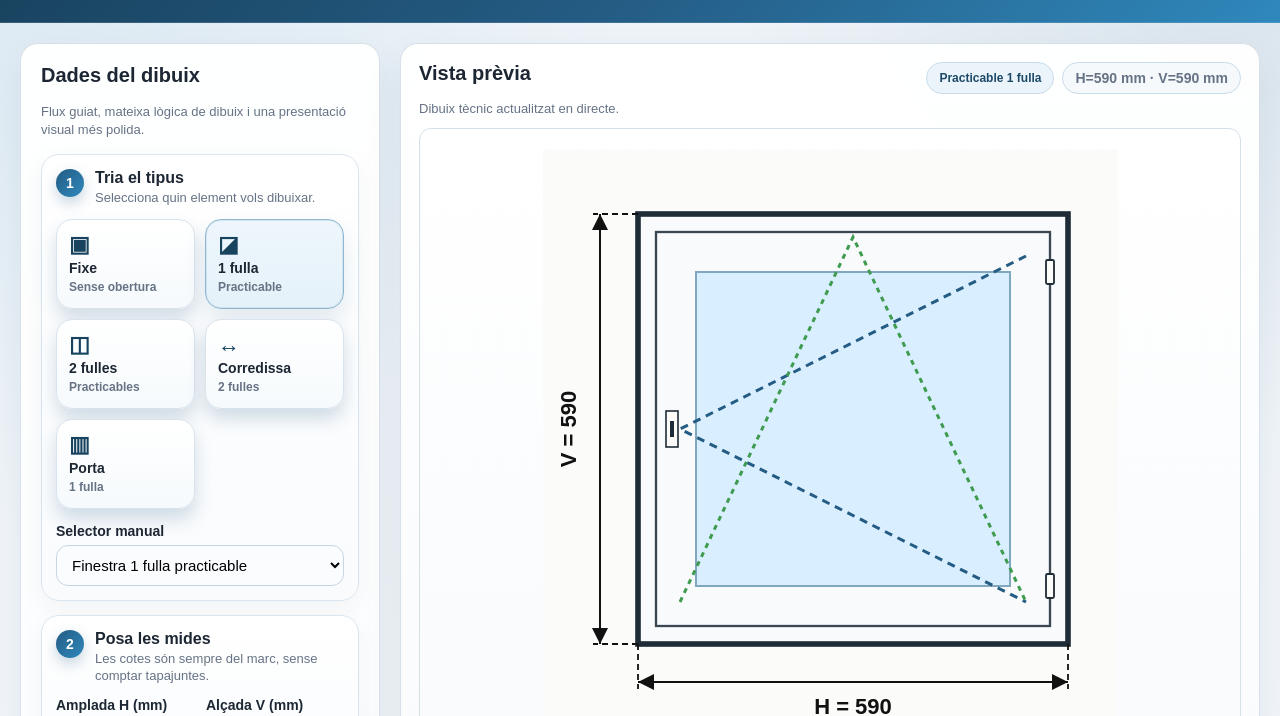
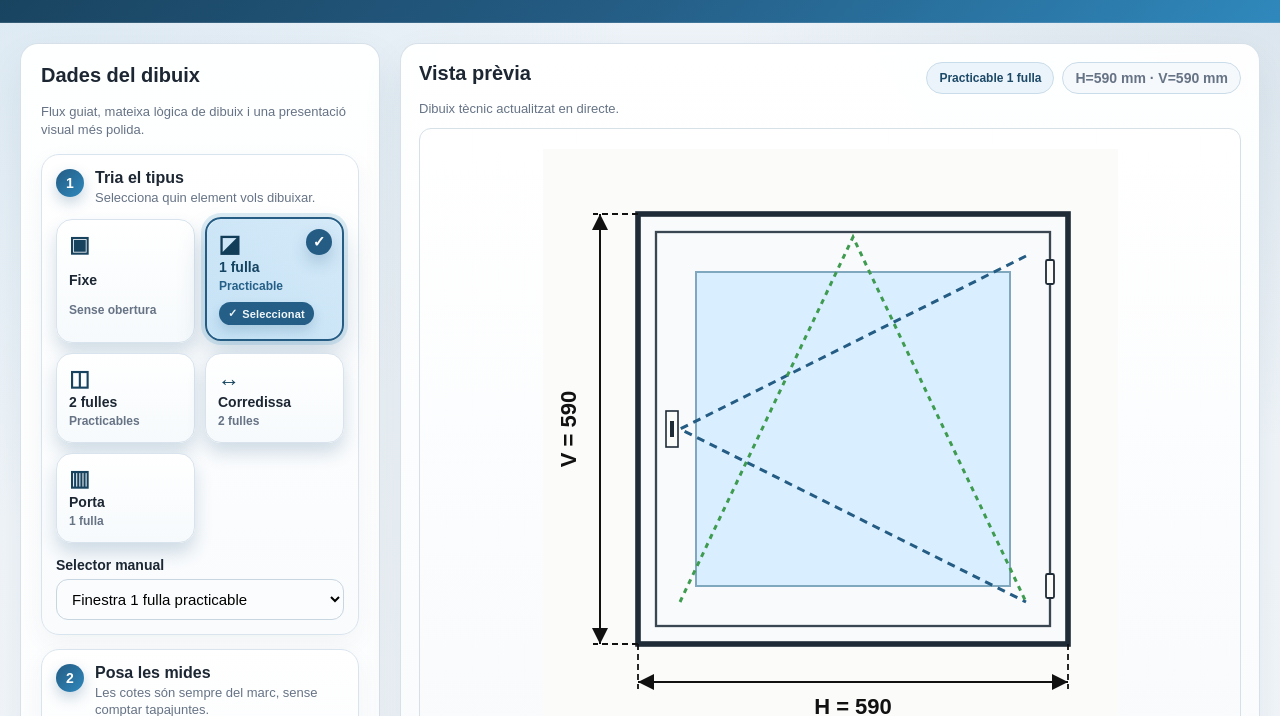
Before and after one commit to Jusepet555/DibuixappFinestres, a plain HTML site: page index.html in a window 1280 px wide. Shown: the part 128-844 px from the top of the page. Drawn offline with Linux system fonts and the light colour scheme.

Commit message:
Add files via upload

```diff
--- a/app.js
+++ b/app.js
@@ -6,7 +6,7 @@
   corredissa elevable bona i ajust del dibuix de porta amb marc obert,
   perquè el marc obert de la porta quedi més fidel, amb un llindar interior
   fi i continu, i afegeix la lògica del tapajuntes baix segons si la
-  porta té marc inferior obert o tancat. En aquesta v1.43 es manté la interfície guiada i es fa un pas de qualitat visual,
+  porta té marc inferior obert o tancat. En aquesta v1.44 es reforça visualment la targeta seleccionada del tipus de tancament,
   sense tocar el funcionament real del dibuix.
 */
 
--- a/index.html
+++ b/index.html
@@ -3,13 +3,13 @@
 <head>
   <meta charset="UTF-8" />
   <meta name="viewport" content="width=device-width, initial-scale=1.0" />
-  <title>DibuixApp Finestres v1.43</title>
+  <title>DibuixApp Finestres v1.44</title>
   <link rel="stylesheet" href="style.css" />
 </head>
 <body>
   <header class="app-header">
     <div class="header-copy">
-      <span class="header-badge">v1.43 · Interfície pro</span>
+      <span class="header-badge">v1.44 · Selecció més visible</span>
       <h1>DibuixApp Finestres</h1>
       <p>Mateix funcionament tècnic de la base bona, amb una aparença més neta, més moderna i més d'app.</p>
     </div>
@@ -48,26 +48,31 @@
             <span class="model-card-icon">▣</span>
             <span class="model-card-title">Fixe</span>
             <span class="model-card-text">Sense obertura</span>
+            <span class="model-card-status">Seleccionat</span>
           </button>
           <button class="model-card model-card-active" type="button" data-model="practicable">
             <span class="model-card-icon">◪</span>
             <span class="model-card-title">1 fulla</span>
             <span class="model-card-text">Practicable</span>
+            <span class="model-card-status">Seleccionat</span>
           </button>
           <button class="model-card" type="button" data-model="practicable2">
             <span class="model-card-icon">◫</span>
             <span class="model-card-title">2 fulles</span>
             <span class="model-card-text">Practicables</span>
+            <span class="model-card-status">Seleccionat</span>
           </button>
           <button class="model-card" type="button" data-model="sliding2">
             <span class="model-card-icon">↔</span>
             <span class="model-card-title">Corredissa</span>
             <span class="model-card-text">2 fulles</span>
+            <span class="model-card-status">Seleccionat</span>
           </button>
           <button class="model-card" type="button" data-model="door">
             <span class="model-card-icon">▥</span>
             <span class="model-card-title">Porta</span>
             <span class="model-card-text">1 fulla</span>
+            <span class="model-card-status">Seleccionat</span>
           </button>
         </div>
 
@@ -264,7 +269,7 @@
       </div>
 
       <div class="notes">
-        <strong>Versió 1.43 experimental:</strong> es manté la mateixa base funcional de la v1.42 però amb una interfície més top: capçalera més treballada, selector visual del tipus de tancament, targetes més netes i una vista prèvia més presentable.
+        <strong>Versió 1.44 experimental:</strong> es manté la base visual de la v1.43 i es reforça molt més el botó del tipus de tancament seleccionat, amb etiqueta <strong>Seleccionat</strong>, vora més clara i una marca de confirmació.
       </div>
     </section>
 
--- a/style.css
+++ b/style.css
@@ -865,3 +865,99 @@ button.secondary {
     justify-content: flex-start;
   }
 }
+
+
+/* =========================================================
+   v1.44 · Selecció de tipus molt més visible
+   ========================================================= */
+.model-card {
+  position: relative;
+  overflow: hidden;
+}
+
+.model-card::before {
+  content: "";
+  position: absolute;
+  inset: 0;
+  border-radius: inherit;
+  pointer-events: none;
+  opacity: 0;
+  background: linear-gradient(135deg, rgba(47,136,188,0.12), rgba(36,92,132,0.04));
+  transition: opacity 0.15s ease;
+}
+
+.model-card-status {
+  display: none;
+  align-items: center;
+  gap: 5px;
+  width: fit-content;
+  margin-top: 5px;
+  padding: 5px 9px;
+  border-radius: 999px;
+  background: #245c84;
+  color: #ffffff;
+  font-size: 11px;
+  font-weight: 900;
+  letter-spacing: 0.01em;
+  box-shadow: 0 6px 12px rgba(36, 92, 132, 0.20);
+}
+
+.model-card-status::before {
+  content: "✓";
+  font-weight: 900;
+}
+
+.model-card-active {
+  transform: translateY(-2px);
+  background: linear-gradient(180deg, #e3f3ff, #d3ebfb);
+  border: 2px solid #245c84;
+  box-shadow:
+    0 0 0 4px rgba(47, 136, 188, 0.16),
+    0 16px 28px rgba(36, 92, 132, 0.22);
+}
+
+.model-card-active::before {
+  opacity: 1;
+}
+
+.model-card-active .model-card-icon {
+  color: #123d59;
+  transform: scale(1.08);
+}
+
+.model-card-active .model-card-title {
+  color: #123d59;
+}
+
+.model-card-active .model-card-text {
+  color: #245c84;
+}
+
+.model-card-active .model-card-status {
+  display: inline-flex;
+}
+
+.model-card-active::after {
+  content: "✓";
+  position: absolute;
+  right: 10px;
+  top: 10px;
+  width: 26px;
+  height: 26px;
+  border-radius: 999px;
+  display: grid;
+  place-items: center;
+  background: #245c84;
+  color: white;
+  font-size: 15px;
+  font-weight: 900;
+  box-shadow: 0 8px 16px rgba(36, 92, 132, 0.24);
+}
+
+@media (max-width: 850px) {
+  .model-card-active {
+    box-shadow:
+      0 0 0 3px rgba(47, 136, 188, 0.16),
+      0 12px 24px rgba(36, 92, 132, 0.18);
+  }
+}
```
Also changed, not shown: VERSION.txt, 1 other file.
